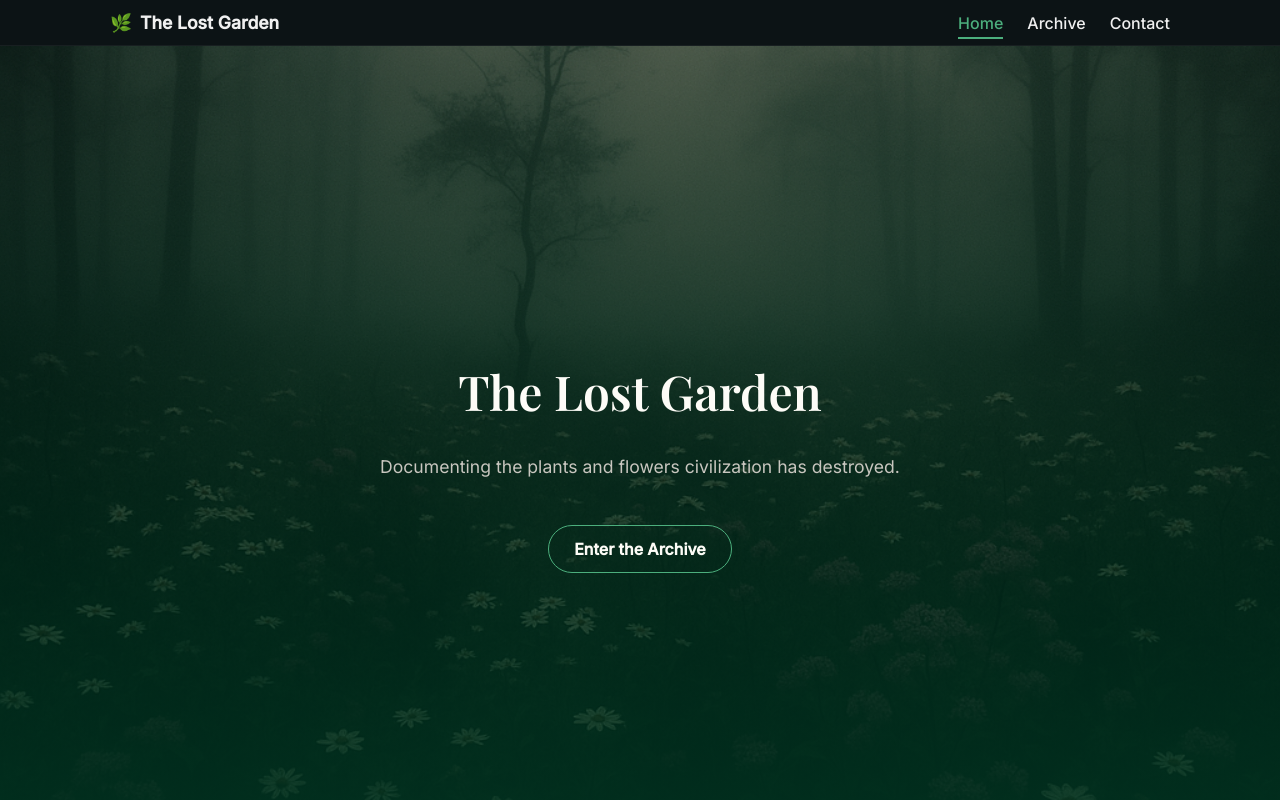
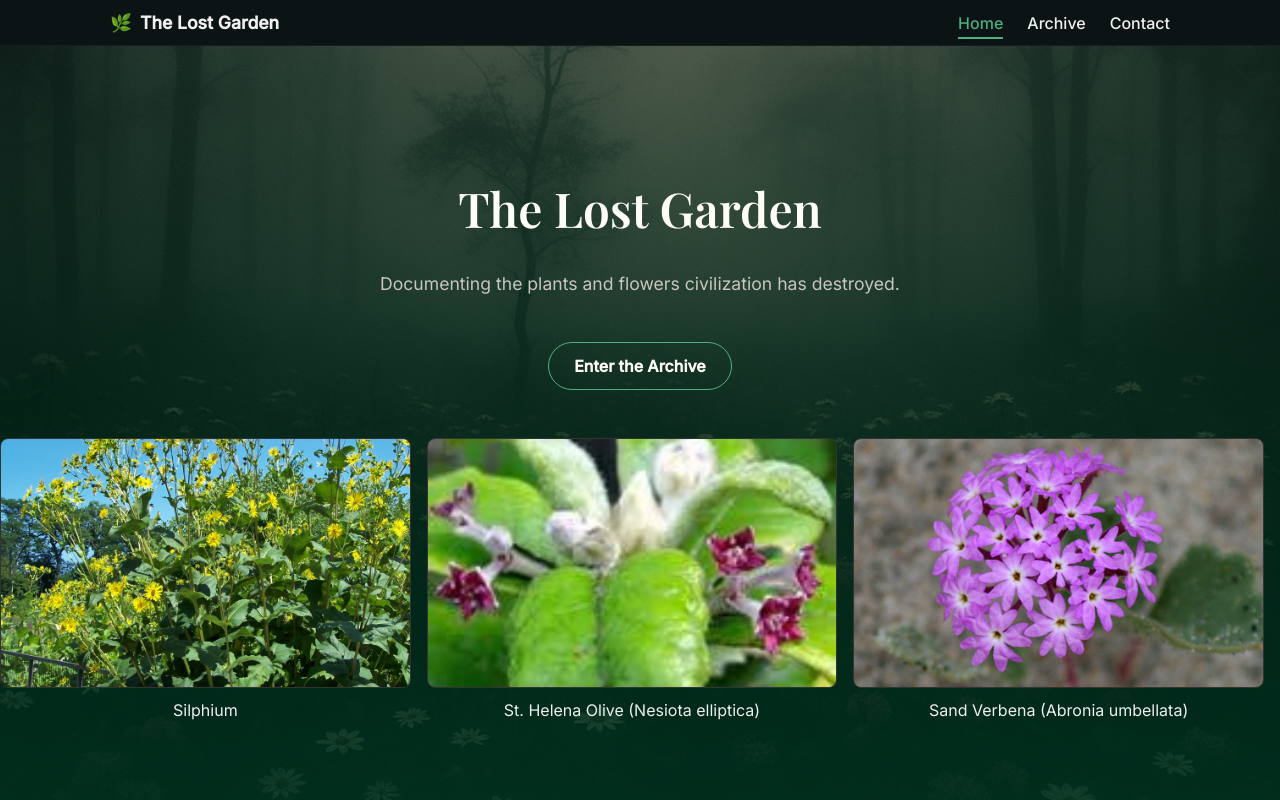
Before and after one commit to Plant-blog/Blog, a React app: page / in a window 1280 px wide. Shown: the top 800 px of the page. Built offline with nearby package versions, Linux system fonts and the light colour scheme; the HTML template or start-up script is replaced by a standard one.

Commit message:
Add carousel to homepage (3 thumbnails visible)

```diff
--- a/src/components/Navbar.jsx
+++ b/src/components/Navbar.jsx
@@ -36,7 +36,6 @@ export default function Navbar() {
           <li>
   <NavLink to="/contact">Contact</NavLink>
 </li>
-
         </ul>
       </div>
     </header>
--- a/src/pages/Home.jsx
+++ b/src/pages/Home.jsx
@@ -1,4 +1,5 @@
 import { Link } from "react-router-dom";
+import { plants } from "../data/plants";
 import "../styles/Home.css";
 
 export default function Home() {
@@ -9,6 +10,19 @@ export default function Home() {
       <Link to="/archive" className="cta">
         Enter the Archive
       </Link>
+
+      <div className="carousel">
+        {plants.map((plant) => (
+          <Link
+            to={`/archive/${plant.slug}`}
+            key={plant.slug}
+            className="carousel-item"
+          >
+            <img src={plant.image} alt={plant.name} />
+            <span>{plant.name}</span>
+          </Link>
+        ))}
+      </div>
     </section>
   );
 }
--- a/src/styles/Home.css
+++ b/src/styles/Home.css
@@ -35,3 +35,100 @@
   background: rgba(20, 93, 37, 0.15);
   box-shadow: 0 0 12px rgba(6, 75, 2, 0.4);
 }
+
+.scroll-gallery {
+  margin-top: 2rem;
+  display: flex;
+  gap: 1rem;
+  overflow-x: auto;
+  padding-bottom: 0.5rem;
+  scrollbar-width: thin;
+  scrollbar-color: #4caf7d rgba(0, 0, 0, 0.3);
+}
+
+.scroll-gallery::-webkit-scrollbar {
+  height: 8px;
+}
+
+.scroll-gallery::-webkit-scrollbar-track {
+  background: rgba(0, 0, 0, 0.3);
+  border-radius: 4px;
+}
+
+.scroll-gallery::-webkit-scrollbar-thumb {
+  background: #4caf7d;
+  border-radius: 4px;
+}
+
+.scroll-item {
+  flex: 0 0 auto;
+  width: 150px;
+  text-align: center;
+  text-decoration: none;
+  color: #eee;
+  transition: transform 0.2s ease;
+}
+
+.scroll-item img {
+  width: 100%;
+  height: 100px;
+  object-fit: cover;
+  border-radius: 8px;
+  margin-bottom: 0.5rem;
+  border: 1px solid #333;
+}
+
+.scroll-item:hover {
+  transform: translateY(-4px);
+  color: #4caf7d;
+}
+
+.carousel {
+  margin-top: 2rem;
+  display: flex;
+  overflow-x: auto;
+  scroll-snap-type: x mandatory;
+  -webkit-overflow-scrolling: touch;
+  gap: 1rem;
+  padding: 1rem 0;
+}
+
+/* Scrollbar styling */
+.carousel::-webkit-scrollbar {
+  height: 8px;
+}
+.carousel::-webkit-scrollbar-thumb {
+  background: #4caf7d;
+  border-radius: 4px;
+}
+
+
+.carousel-item {
+  flex: 0 0 calc(33.333% - 1rem);
+  scroll-snap-align: start;
+  text-align: center;
+  text-decoration: none;
+  color: #eee;
+  transition: transform 0.2s ease;
+}
+
+.carousel-item img {
+  width: 100%;
+  height: 250px;
+  object-fit: cover;
+  border-radius: 8px;
+  margin-bottom: 0.5rem;
+  border: 1px solid #333;
+}
+
+.carousel-item:hover {
+  transform: scale(1.05);
+  color: #4caf7d;
+}
+
+
+@media (max-width: 768px) {
+  .carousel-item {
+    flex: 0 0 80%;
+  }
+}
```
